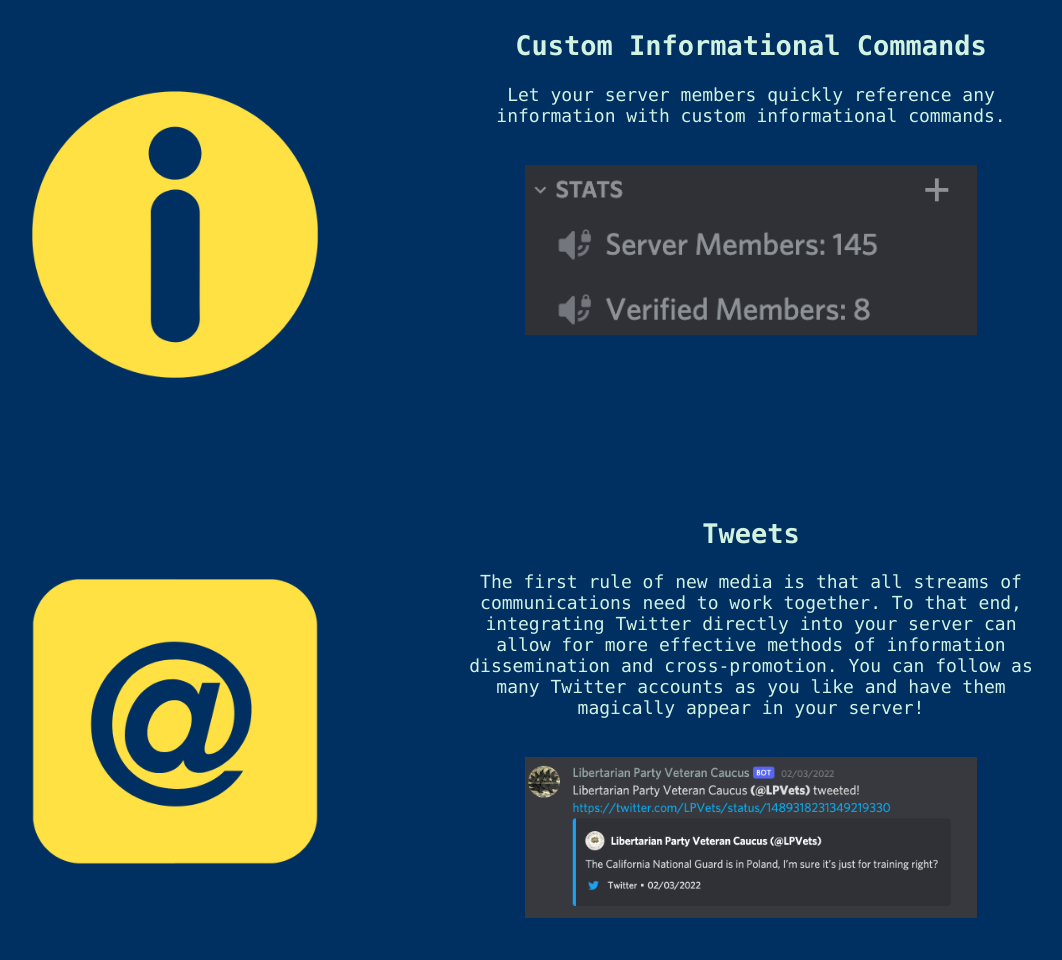
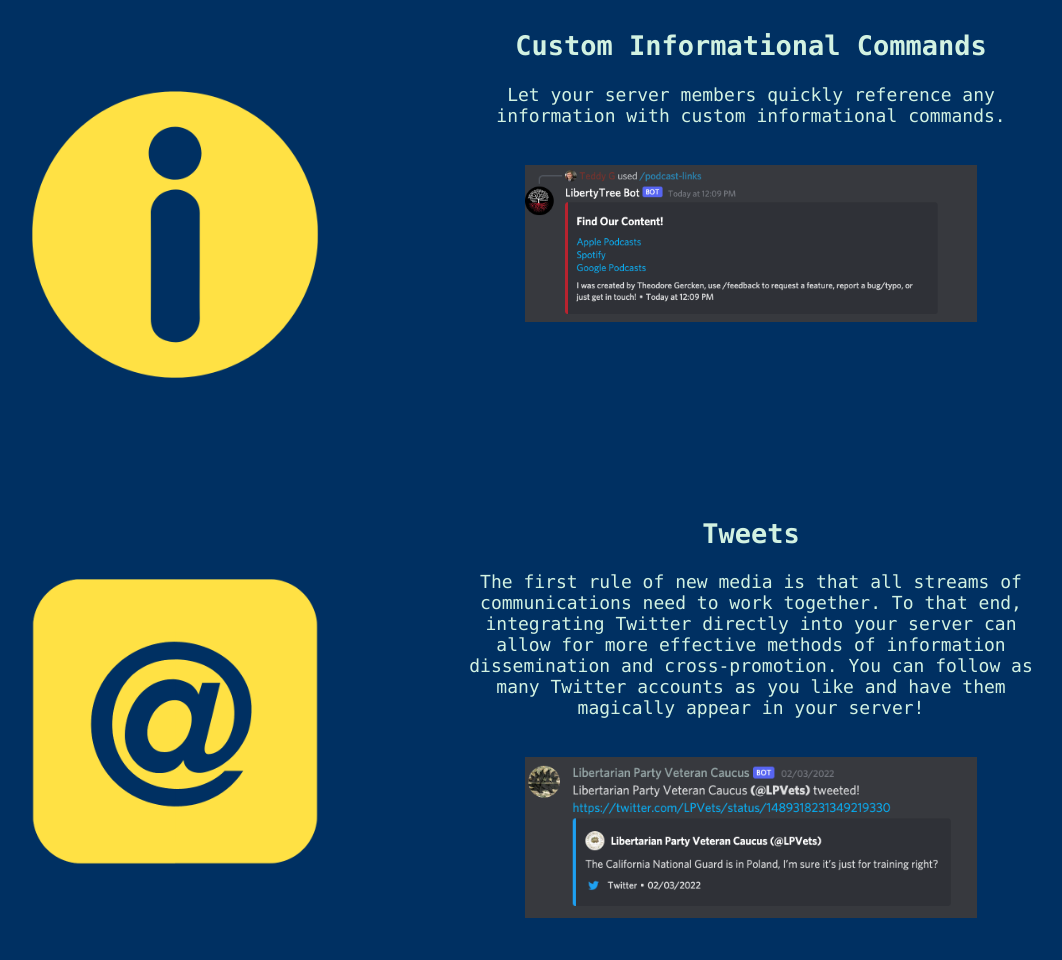
Before and after one commit to Theodore-Gercken/LibertyBot-Website, a plain HTML site: page features.html in a window 1280 px wide. Shown: the part 3249-4209 px from the top of the page, without its empty margins (177-1239 px from the left). Drawn offline with Linux system fonts and the light colour scheme.

Commit message:
Fixed Custom Informational Commands Example Pic

```diff
--- a/features.html
+++ b/features.html
@@ -98,7 +98,7 @@
                 <h2>Custom Informational Commands</h2>
                 <p>Let your server members quickly reference any information with custom informational commands.</p>
                 <br>
-                <img src="Images/statistics-example.png" style="width:80%">
+                <img src="Images/custom-info-example.png" style="width:80%">
             </div>
         </div></center>
         <br>
```
Also changed, not shown: Images/custom-info-example.png (added), 1 other file.
